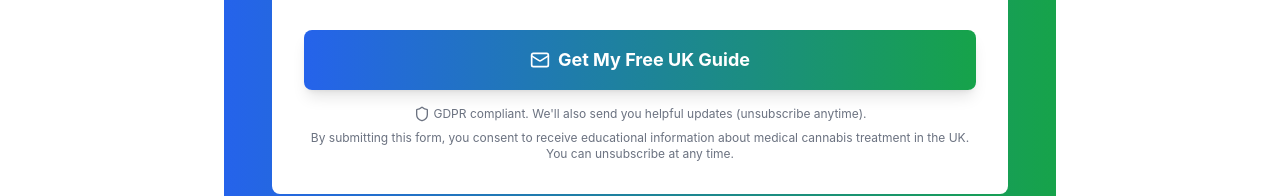
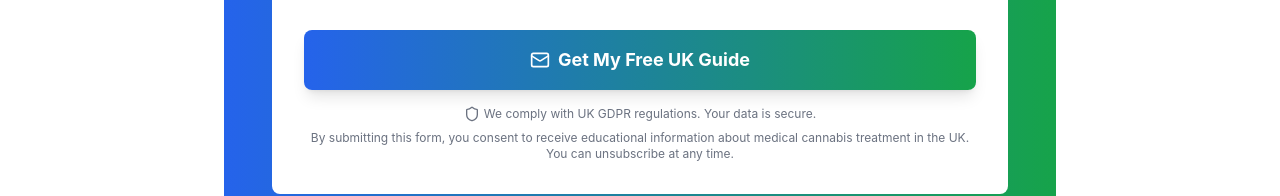
Before and after one commit to StanleyPindar/CTL, a React (Vite) app: page /landing/find-relief in a window 1280 px wide. Shown: the part 2963-3159 px from the top of the page. Built offline with nearby package versions, Linux system fonts and the light colour scheme; no server answers; the database is empty; a web font is replaced by a local one.

Commit message:
Updated LandingFindReliefPage.tsx

```diff
--- a/src/pages/LandingFindReliefPage.tsx
+++ b/src/pages/LandingFindReliefPage.tsx
@@ -509,7 +509,6 @@ const LandingFindReliefPage: React.FC = () => {
                         validationErrors.email ? 'border-red-300 bg-red-50' : 'border-gray-300'
                       }`}
                       placeholder="john.smith@example.com"
-                      disabled={isSubmitting}
                     />
                     {validationErrors.email && (
                       <p className="mt-1 text-sm text-red-600">{validationErrors.email}</p>
@@ -531,7 +530,6 @@ const LandingFindReliefPage: React.FC = () => {
                         validationErrors.postcode ? 'border-red-300 bg-red-50' : 'border-gray-300'
                       }`}
                       placeholder="SW1A 1AA"
-                      disabled={isSubmitting}
                     />
                     {validationErrors.postcode && (
                       <p className="mt-1 text-sm text-red-600">{validationErrors.postcode}</p>
@@ -551,7 +549,6 @@ const LandingFindReliefPage: React.FC = () => {
                       className={`w-full px-4 py-3 border rounded-lg focus:outline-none focus:ring-2 focus:ring-blue-500 focus:border-transparent ${
                         validationErrors.condition ? 'border-red-300 bg-red-50' : 'border-gray-300'
                       }`}
-                      disabled={isSubmitting}
                     >
                       <option value="">Select your condition</option>
                       {conditions.map(condition => (
@@ -582,7 +579,7 @@ const LandingFindReliefPage: React.FC = () => {
                 <div className="mt-4 text-xs text-gray-500 text-center">
                   <div className="flex items-center justify-center mb-2">
                     <Shield className="h-4 w-4 mr-1" />
-                    <span>GDPR compliant. We'll also send you helpful updates (unsubscribe anytime).</span>
+                    <span>We comply with UK GDPR regulations. Your data is secure.</span>
                   </div>
                   <p>
                     By submitting this form, you consent to receive educational information about
```
